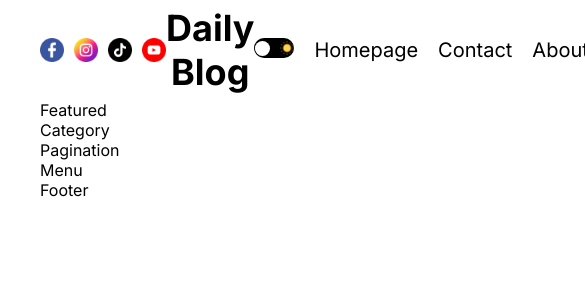
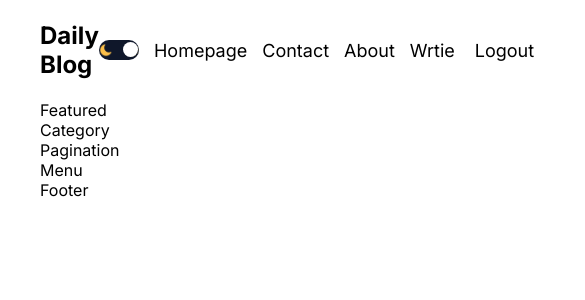
Before and after one commit to Khoaair/next-blog-app, a Next.js app: page / in a window 390 px wide. Shown: the top 300 px of the page, 585 px wide, since content can reach past the window. Built offline with nearby package versions, Linux system fonts and the light colour scheme.

Commit message:
navbar responsive

```diff
--- a/src/app/globals.css
+++ b/src/app/globals.css
@@ -21,7 +21,7 @@ a {
   text-decoration: none;
 }
 
-.light {
+.dark {
   --bg: #0f172a;
   --textColor: #ddd;
   --softBg: #1f273a;
--- a/src/app/layout.js
+++ b/src/app/layout.js
@@ -20,8 +20,8 @@ export default function RootLayout({ children }) {
       <body className={inter.className}>
         <ThemeContextProvider>
           <ThemeProvider>
-            <div className='wrapper'>
-              <div>
+            <div className='container'>
+              <div className='wrapper'>
                 <Navbar />
                 {children}
                 <Footer />
--- a/src/components/navbar/Navbar.jsx
+++ b/src/components/navbar/Navbar.jsx
@@ -12,7 +12,7 @@ const Navbar = () => {
       <div className={styles.navbar__social}>
         <Image src='/facebook.png' alt='facebook' width={24} height={24} />
         <Image src='/instagram.png' alt='instagram' width={24} height={24} />
-        <Image src='/tiktok.png' alt='tiktok' width={24} height={24} />
+        {/* <Image src='/tiktok.png' alt='tiktok' width={24} height={24} /> */}
         <Image src='/youtube.png' alt='youtube' width={24} height={24} />
       </div>
       <div className={styles.navbar__logo}>Daily Blog</div>
--- a/src/components/navbar/navbar.module.css
+++ b/src/components/navbar/navbar.module.css
@@ -23,4 +23,30 @@
   gap: 20px;
   flex: 1;
   font-size: 20px;
+  justify-content: center;
 }
+
+@media screen and (max-width: 1280px) {
+  .navbar__logo {
+    font-size: 32px;
+  }
+  .navbar__links {
+    font-size: 18px;
+    gap: 15px;
+  }
+}
+
+@media screen and (max-width: 1024px) {
+  .navbar__social {
+    display: none;
+  }
+  .navbar__logo {
+    text-align: left;
+  }
+}
+
+@media screen and (max-width: 768px) {
+  .navbar__logo {
+    font-size: 24px;
+  }
+}
--- a/src/components/themeToggle/ThemeToggle.jsx
+++ b/src/components/themeToggle/ThemeToggle.jsx
@@ -6,11 +6,26 @@ import { useContext } from 'react';
 import { ThemeContext } from '@/context/ThemeContext';
 
 const ThemeToggle = () => {
-  const { theme } = useContext(ThemeContext);
+  const { theme, toggle } = useContext(ThemeContext);
   return (
-    <div className={styles.theme}>
+    <div
+      className={styles.theme}
+      onClick={toggle}
+      style={
+        theme === 'dark'
+          ? { backgroundColor: 'white' }
+          : { backgroundColor: '#0f172a' }
+      }
+    >
       <Image src='/moon.png' alt='' height={14} width={14} />
-      <div className={styles.theme__ball}></div>
+      <div
+        className={styles.theme__ball}
+        style={
+          theme === 'dark'
+            ? { left: 1, backgroundColor: '#0f172a' }
+            : { right: 1, backgroundColor: 'white' }
+        }
+      ></div>
       <Image src='/sun.png' alt='' height={14} width={14} />
     </div>
   );
--- a/src/components/themeToggle/themeToggle.module.css
+++ b/src/components/themeToggle/themeToggle.module.css
@@ -6,7 +6,6 @@
   display: flex;
   align-items: center;
   justify-content: space-between;
-  background-color: black;
   position: relative;
 }
 
@@ -14,7 +13,5 @@
   width: 15px;
   height: 15px;
   border-radius: 50%;
-  background-color: white;
   position: absolute;
-  left: 1px;
 }
--- a/src/context/ThemeContext.jsx
+++ b/src/context/ThemeContext.jsx
@@ -1,12 +1,12 @@
 'use client';
 
-import { createContext, useState } from 'react';
+import { createContext, useEffect, useState } from 'react';
 
 export const ThemeContext = createContext();
 
 const getFromLocalStorage = () => {
   if (typeof window !== 'undefined') {
-    const value = window.localStorage.getItem('theme');
+    const value = localStorage.getItem('theme');
     return value || 'light';
   }
 };
@@ -15,7 +15,17 @@ export const ThemeContextProvider = ({ children }) => {
   const [theme, setTheme] = useState(() => {
     return getFromLocalStorage();
   });
+
+  const toggle = () => {
+    setTheme(theme === 'light' ? 'dark' : 'light');
+  };
+
+  useEffect(() => {
+    localStorage.setItem('theme', theme);
+  }, [theme]);
   return (
-    <ThemeContext.Provider value={{ theme }}>{children}</ThemeContext.Provider>
+    <ThemeContext.Provider value={{ theme, toggle }}>
+      {children}
+    </ThemeContext.Provider>
   );
 };
--- a/src/providers/ThemeProvider.jsx
+++ b/src/providers/ThemeProvider.jsx
@@ -1,10 +1,18 @@
 'use client';
 
 import { ThemeContext } from '@/context/ThemeContext';
-import { useContext } from 'react';
+import { useContext, useEffect, useState } from 'react';
 
 const ThemeProvider = ({ children }) => {
+  const [mounted, setMounted] = useState(false);
   const { theme } = useContext(ThemeContext);
-  return <div className={theme}>{children}</div>;
+
+  useEffect(() => {
+    setMounted(true);
+  }, []);
+
+  if (mounted) {
+    return <div className={theme}>{children}</div>;
+  }
 };
 export default ThemeProvider;
```
